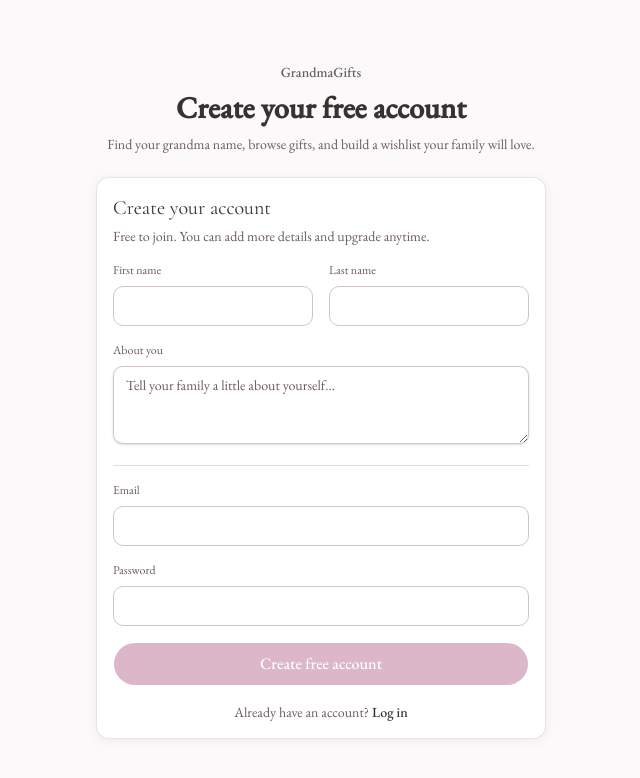
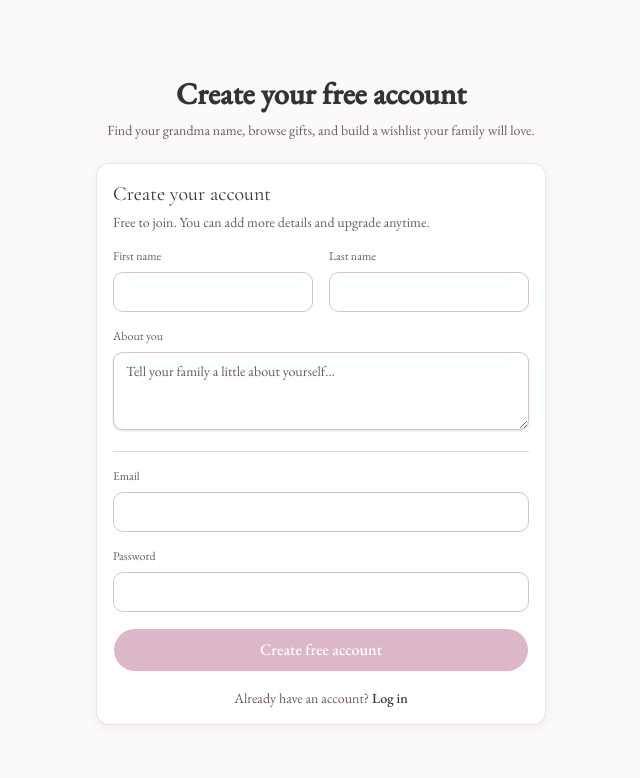
Before and after one commit to mad-banana-projects/my-grandma-name, a Next.js app: page /signup/grandma in a window 1280 px wide. Shown: the top 778 px of the page, without its empty margins (319-959 px from the left). Built offline with nearby package versions, Linux system fonts and the light colour scheme.

Commit message:
removed bug from /signup

```diff
--- a/app/(auth)/signup/grandma/page.tsx
+++ b/app/(auth)/signup/grandma/page.tsx
@@ -5,7 +5,6 @@ export default function GrandmaSignupPage() {
     <main className="flex min-h-screen items-center justify-center bg-muted/30 px-4 py-10">
       <div className="w-full max-w-md">
         <div className="mb-6 space-y-2 text-center">
-          <p className="text-sm font-medium text-muted-foreground">GrandmaGifts</p>
           <h1 className="text-3xl font-semibold tracking-normal">Create your free account</h1>
           <p className="text-sm text-muted-foreground">
             Find your grandma name, browse gifts, and build a wishlist your family will love.
--- a/app/(auth)/signup/page.tsx
+++ b/app/(auth)/signup/page.tsx
@@ -5,7 +5,6 @@ export default function GrandmaSignupPage() {
     <main className="flex min-h-screen items-center justify-center bg-muted/30 px-4 py-10">
       <div className="w-full max-w-md">
         <div className="mb-6 space-y-2 text-center">
-          <p className="text-sm font-medium text-muted-foreground">GrandmaGifts</p>
           <h1 className="text-3xl font-semibold tracking-normal">Create your free account</h1>
           <p className="text-sm text-muted-foreground">
             Find your grandma name, browse gifts, and build a wishlist your family will love.
```
